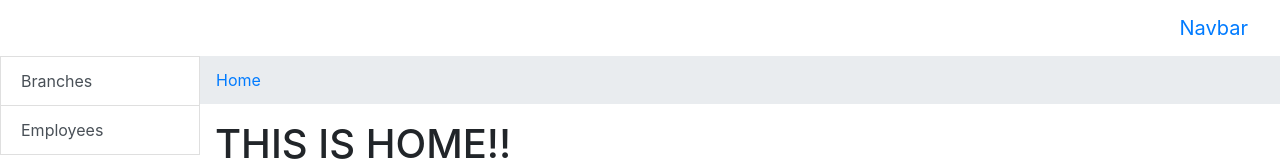
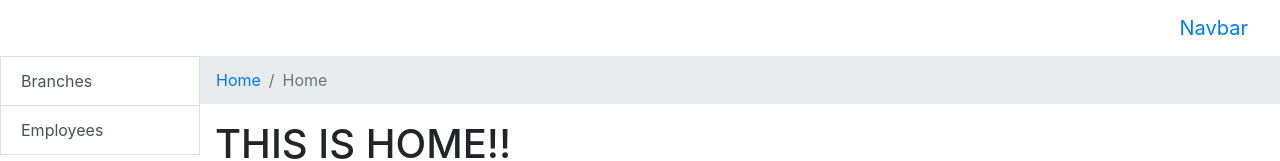
Before and after one commit to Can9UA/branch_management, an Angular app: page / in a window 1280 px wide. Shown: the top 161 px of the page. Built offline with nearby package versions, Linux system fonts and the light colour scheme; what tslint would draw is missing.

Commit message:
add new breadcrumb component

```diff
--- a/src/app/breadcrumb/breadcrumb.component.html
+++ b/src/app/breadcrumb/breadcrumb.component.html
@@ -1,11 +1,11 @@
 <ol class="breadcrumb mb-0">
   <li class="breadcrumb-item">
-    <a routerLink="/">Home</a>
+    <a routerLink="">Home</a>
   </li>
   <li *ngFor="let breadcrumb of breadcrumbs; last as last"
       class="breadcrumb-item"
       [class.active]="last">
-    <span *ngIf="last">{{breadcrumb.name}}</span>
-    <a *ngIf="!last" [routerLink]="[breadcrumb.url]">{{breadcrumb.name}}</a>
+    <span *ngIf="last">{{breadcrumb.label}}</span>
+    <a *ngIf="!last" [routerLink]="[breadcrumb.url, breadcrumb.params]">{{breadcrumb.label}}</a>
   </li>
 </ol>
--- a/src/app/breadcrumb/breadcrumb.component.ts
+++ b/src/app/breadcrumb/breadcrumb.component.ts
@@ -1,12 +1,16 @@
 import { Component, OnInit } from '@angular/core';
 import {
   Router,
-  ActivatedRouteSnapshot,
-  UrlSegment
+  ActivatedRoute,
+  NavigationEnd,
+  Params,
+  PRIMARY_OUTLET
 } from '@angular/router';
+import 'rxjs/add/operator/filter';
 
-interface Breadcrumb {
-  name: string;
+interface IBreadcrumb {
+  label: string;
+  params: Params;
   url: string;
 }
 
@@ -17,36 +21,61 @@ interface Breadcrumb {
 })
 export class BreadcrumbComponent implements OnInit {
 
-  breadcrumbs: Breadcrumb[];
+  public breadcrumbs: IBreadcrumb[];
 
-  constructor(private router: Router) {
+  constructor(private activatedRoute: ActivatedRoute,
+              private router: Router) {
+    this.breadcrumbs = [];
   }
 
   ngOnInit() {
-    this.router.events.subscribe(() => {
-      this.breadcrumbs = [];
-      this.parseRoute(this.router.routerState.snapshot.root);
+    // subscribe to the NavigationEnd event
+    this.router.events.filter(event => event instanceof NavigationEnd).subscribe(() => {
+      // set breadcrumbs
+      const root: ActivatedRoute = this.activatedRoute.root;
+      this.breadcrumbs = this.getBreadcrumbs(root);
     });
   }
 
-  parseRoute(node: ActivatedRouteSnapshot) {
-    if (node.data['breadcrumb'] && node.url.length) {
-      let urlSegments: UrlSegment[] = [];
-      node.pathFromRoot.forEach(routerState => {
-        urlSegments = urlSegments.concat(routerState.url);
-      });
+  private getBreadcrumbs(route: ActivatedRoute, url: string = '', breadcrumbs: IBreadcrumb[] = []): IBreadcrumb[] {
+    const ROUTE_DATA_BREADCRUMB = 'breadcrumb';
 
-      const url = urlSegments.map(urlSegment => {
-        return urlSegment.path;
-      }).join('/');
+    // get the child routes
+    const children: ActivatedRoute[] = route.children;
 
-      this.breadcrumbs.push({
-        name: node.data['breadcrumb'],
-        url: '/' + url
-      });
+    // return if there are no more children
+    if (children.length === 0) {
+      return breadcrumbs;
     }
-    if (node.firstChild) {
-      this.parseRoute(node.firstChild);
+
+    // iterate over each children
+    for (const child of children) {
+      // verify primary route
+      if (child.outlet !== PRIMARY_OUTLET) {
+        continue;
+      }
+
+      // verify the custom data property 'breadcrumb' is specified on the route
+      if (!child.snapshot.data.hasOwnProperty(ROUTE_DATA_BREADCRUMB)) {
+        return this.getBreadcrumbs(child, url, breadcrumbs);
+      }
+
+      // get the route's URL segment
+      const routeURL: string = child.snapshot.url.map(segment => segment.path).join('/');
+
+      // append route URL to URL
+      url += `/${routeURL}`;
+
+      // add breadcrumb
+      const breadcrumb: IBreadcrumb = {
+        label: child.snapshot.data[ROUTE_DATA_BREADCRUMB],
+        params: child.snapshot.params,
+        url: url
+      };
+      breadcrumbs.push(breadcrumb);
+
+      // recursive
+      return this.getBreadcrumbs(child, url, breadcrumbs);
     }
   }
 
```
